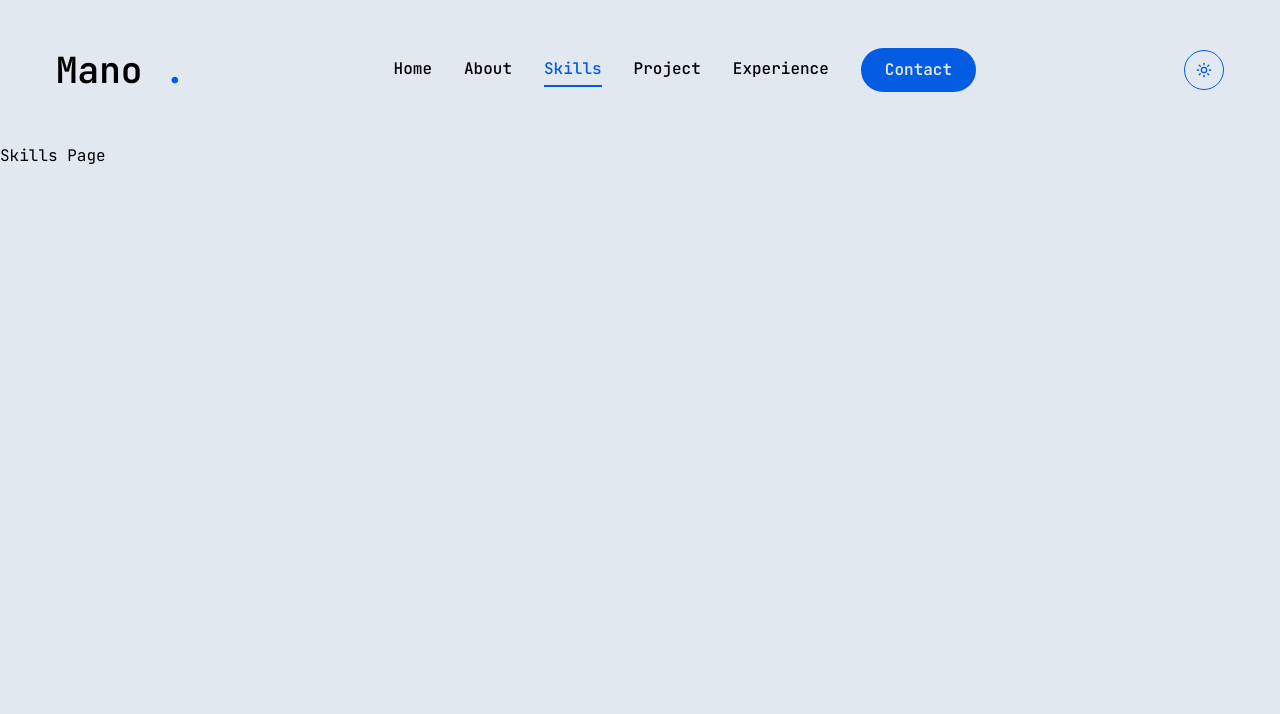
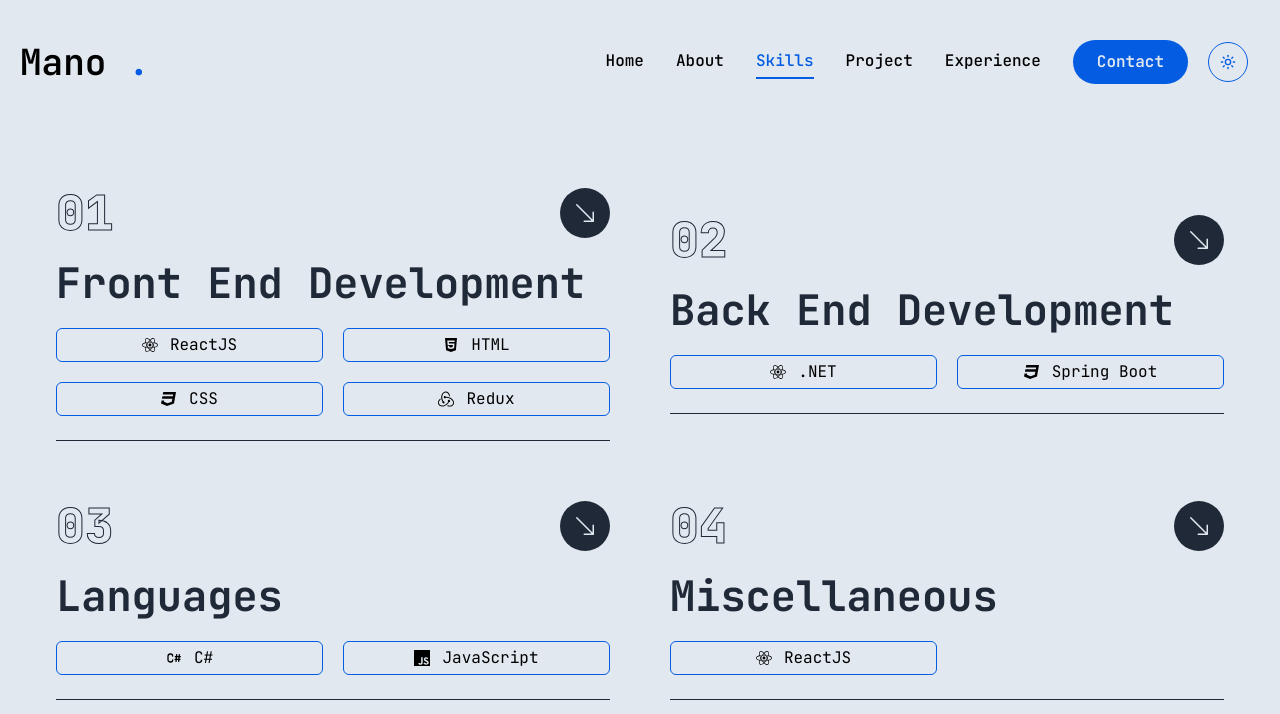
Before and after one commit to abhishekmano/abhishekmano.github.io, a Next.js app: page /skills in a window 1280 px wide. Shown: the top 714 px of the page. Built offline with nearby package versions, Linux system fonts and the light colour scheme.

Commit message:
Skill Section Setup Added

```diff
--- a/app/globals.css
+++ b/app/globals.css
@@ -5,12 +5,14 @@
 @layer base {
   :root {
     --color-primary: #e2e8f0;
+    --color-contrast: #1f2937;
     --color-accent-default: #035ce2;
     --color-accent-hover: #0049b7;
   }
   :root[class~="dark"] {
     /* --color-primary: #1c1c22; */
     --color-primary: #1f2937;
+    --color-contrast: #e2e8f0;
     --color-accent-default: #00ff99;
     --color-accent-hover: #00e187;
   }
@@ -26,4 +28,10 @@
   .h4 {
     @apply text-[20px] xl:text-[24px] leading-[1.1] font-semibold;
   }
+  .text-outline {
+    -webkit-text-stroke: 1px var(--color-contrast);
+  }
+  .text-outline-hover {
+    -webkit-text-stroke: 1px var(--color-accent-hover);
+  }
 }
--- a/app/page.js
+++ b/app/page.js
@@ -3,11 +3,12 @@ import { Button } from "@/components/ui/button";
 //Components
 import Socials from "@/components/Socials";
 import Photo from "@/components/styledElements/Photo";
+import Stats from "@/components/styledElements/Stats";
 export default function Home() {
   return (
     <section className="h-full">
       <div className="container mx-auto h-full">
-        <div className="flex flex-col xl:flex-row items-center justify-between xl:pt-8 xl:pb-24">
+        <div className="flex flex-col xl:flex-row items-center justify-between xl:pt-8 xl:pb-8">
           <div className="text-center xl:text-left order-2 xl:order-none">
             <span className="text-xl">Software Developer</span>
             <h1 className="h1">
@@ -15,7 +16,8 @@ export default function Home() {
               <span className="text-accent">Abhishek Manoharan</span>
             </h1>
             <p className="max-w-[500px] mb-9 text-primary/80">
-              Still Writing the content about me....
+              Still Writing the content about me.... sdf sdgf sdgfsd afgdf gdfg
+              df gdf gfdg dfg dfg dfg treny6u
             </p>
             <div className="flex flex-col xl:flex-row items-center gap-8">
               <Button
@@ -41,6 +43,7 @@ export default function Home() {
           </div>
         </div>
       </div>
+      <Stats />
     </section>
   );
 }
--- a/app/skills/page.jsx
+++ b/app/skills/page.jsx
@@ -1,7 +1,146 @@
-import React from "react";
-
+"use client";
+import {
+  FaReact,
+  FaCss3,
+  FaHtml5,
+  FaJs,
+  FaTs,
+  FaNodeJs,
+  FaGithub,
+  FaPython,
+} from "react-icons/fa";
+import { AiOutlineDotNet } from "react-icons/ai";
+import {
+  SiMicrosoftazure,
+  SiAzuredevops,
+  SiJavascript,
+  SiRedux,
+} from "react-icons/si";
+import { TbBrandCSharp } from "react-icons/tb";
+import { BsArrowDownRight } from "react-icons/bs";
+import Link from "next/link";
+import { motion } from "framer-motion";
+const sections = [
+  {
+    num: "01",
+    title: "Front End Development",
+    href: "",
+    skills: [
+      {
+        icon: <FaReact />,
+        name: "ReactJS",
+      },
+      {
+        icon: <FaHtml5 />,
+        name: "HTML",
+      },
+      ,
+      {
+        icon: <FaCss3 />,
+        name: "CSS",
+      },
+      ,
+      {
+        icon: <SiRedux />,
+        name: "Redux",
+      },
+    ],
+  },
+  {
+    num: "02",
+    title: "Back End Development",
+    href: "",
+    skills: [
+      {
+        icon: <FaReact />,
+        name: ".NET",
+      },
+      {
+        icon: <FaCss3 />,
+        name: "Spring Boot",
+      },
+    ],
+  },
+  {
+    num: "03",
+    title: "Languages",
+    href: "",
+    skills: [
+      {
+        icon: <TbBrandCSharp />,
+        name: "C#",
+      },
+      {
+        icon: <SiJavascript />,
+        name: "JavaScript",
+      },
+    ],
+  },
+  {
+    num: "04",
+    title: "Miscellaneous",
+    href: "",
+    skills: [
+      {
+        icon: <FaReact />,
+        name: "ReactJS",
+      },
+    ],
+  },
+];
 const Skills = () => {
-  return <div>Skills Page</div>;
+  return (
+    <section className="min-h-[80vh] flex flex-col justify-center py-12 xl:py-0">
+      <div className="container mx-auto">
+        <motion.div
+          initial={{ opacity: 0 }}
+          animate={{
+            opacity: 1,
+            transition: { delay: 1, duration: 0.4, ease: "easeIn" },
+          }}
+          className="grid grid-cols-1 md:grid-cols-2 gap-[60px]"
+        >
+          {sections.map((section, index) => {
+            return (
+              <div
+                key={index}
+                className="flex flex-1 flex-col justify-center gap-6 group"
+              >
+                <div className="w-full flex justify-between items-center">
+                  <div className="text-5xl font-extrabold text-outline text-transparent group-hover:text-outline-hover transition-all duration-500">
+                    {section.num}
+                  </div>
+                  <Link
+                    href={section.href}
+                    className="w-[50px] h-[50px] rounded-full bg-contrast group-hover:bg-accent transition-all duration-500 flex justify-center items-center hover:-rotate-45"
+                  >
+                    <BsArrowDownRight className="text-primary text-2xl" />
+                  </Link>
+                </div>
+                <h2 className="text-[42px] font-bold leading-none text-contrast group-hover:text-accent transition-all duration-500">
+                  {section.title}
+                </h2>
+                <div className="grid grid-cols-1 md:grid-cols-2 gap-[20px]">
+                  {section.skills.map((skill, idx) => {
+                    return (
+                      <div
+                        key={idx}
+                        className="flex border border-accent justify-center items-center rounded-md gap-3"
+                      >
+                        <div>{skill.icon}</div>
+                        <div>{skill.name}</div>
+                      </div>
+                    );
+                  })}
+                </div>
+                <div className="border-b border-contrast w-full"></div>
+              </div>
+            );
+          })}
+        </motion.div>
+      </div>
+    </section>
+  );
 };
 
 export default Skills;
--- a/components/layout/Header.jsx
+++ b/components/layout/Header.jsx
@@ -6,7 +6,7 @@ import ToggleButton from "@/app/toggleButton";
 import MobileNav from "./MobileNav";
 const Header = (props) => {
   return (
-    <header className="py-8 xl:py-12">
+    <header className="py-8 xl:py-10 flex flex-row mr-8">
       <div className="container mx-auto flex justify-between items-center ">
         <Link href="/">
           <h1 className="text-4xl font-semibold">
@@ -19,10 +19,14 @@ const Header = (props) => {
             <Button>Contact</Button>
           </Link>
         </div>
+
+        <div className="lg:hidden flex gap-8">
+          <ToggleButton />
+          <MobileNav />
+        </div>
+      </div>
+      <div className="hidden lg:flex items-center gap-8">
         <ToggleButton />
-        <div className="lg:hidden flex gap-8">
-          <MobileNav />{" "}
-        </div>
       </div>
     </header>
   );
--- a/components/layout/MobileNav.jsx
+++ b/components/layout/MobileNav.jsx
@@ -13,7 +13,7 @@ const MobileNav = () => {
         <CiMenuFries className="text-[32px] text-accent" />
       </SheetTrigger>
       <SheetContent className="flex flex-col">
-        <div className="mt-32 mb-40 text-center text-2xl">
+        <div className="mt-32 mb-32 text-center text-2xl">
           <Link href="/">
             <h1 className="text-4xl font-semibold">
               Mano <span className="text-accent">.</span>
--- a/components/styledElements/Photo.jsx
+++ b/components/styledElements/Photo.jsx
@@ -12,14 +12,14 @@ const Photo = () => {
         initial={{ opacity: 0 }}
         animate={{
           opacity: 1,
-          transition: { delay: 2, duration: "0.4", ease: "easeIn" },
+          transition: { delay: 1, duration: "0.4", ease: "easeIn" },
         }}
       >
         <motion.div
           initial={{ opacity: 0 }}
           animate={{
             opacity: 1,
-            transition: { delay: 2, duration: "0.4", ease: "easeInOut" },
+            transition: { delay: 1.5, duration: "0.4", ease: "easeInOut" },
           }}
           className="w-[298px] h-[298px] xl:w-[498px] xl:h-[498px] mix-blend-darken dark:mix-blend-lighten   absolute"
         >
--- /dev/null
+++ b/components/styledElements/Stats.jsx
@@ -0,0 +1,54 @@
+"use client";
+import CountUp from "react-countup";
+const stats = [
+  {
+    value: 3,
+    text: "+ Years of Experience",
+  },
+  {
+    value: 550,
+    text: "+ Leetcode problems solved",
+  },
+  {
+    value: 5,
+    text: "+ Full Stack Projects",
+  },
+  {
+    value: 8,
+    text: "+ Technology mastered",
+  },
+];
+const Stats = () => {
+  return (
+    <section className="pt-4 pb-12 xl:pt-0 xl:pb-0">
+      <div className="container mx-auto">
+        <div className="flex flex-wrap gap-6 max-w-[80vw] mx-auto xl:max-w-none">
+          {stats.map((stat, index) => {
+            return (
+              <div
+                key={index}
+                className="flex-1 flex gap-4 items-center justify-center xl:justify-start"
+              >
+                <CountUp
+                  end={stat.value}
+                  duration={5}
+                  delay={2}
+                  className="text-4xl xl:text-6xl font-extrabold"
+                />
+                <p
+                  className={`${
+                    stat.text.length < 15 ? "max-w-[100px]" : "max-w-[150px]"
+                  } leading-snug text-primary/80`}
+                >
+                  {stat.text}
+                </p>
+              </div>
+            );
+          })}
+        </div>
+      </div>
+    </section>
+  );
+};
+
+export default Stats;
--- a/package.json
+++ b/package.json
@@ -20,6 +20,7 @@
     "next": "14.2.4",
     "next-themes": "^0.3.0",
     "react": "^18",
+    "react-countup": "^6.5.3",
     "react-dom": "^18",
     "react-icons": "^5.2.1",
     "tailwind-merge": "^2.3.0",
--- a/tailwind.config.js
+++ b/tailwind.config.js
@@ -25,6 +25,7 @@ module.exports = {
     extend: {
       colors: {
         primary: "var(--color-primary)",
+        contrast: "var(--color-contrast)",
         accent: {
           DEFAULT: "var(--color-accent-default)",
           hover: "var(--color-accent-hover)",
```
Also changed, not shown: 1 other file (tests, documents, lock files or other folders).
